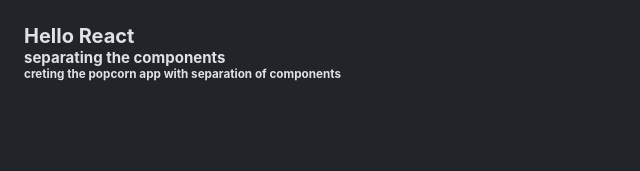
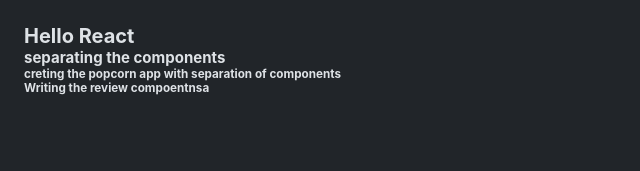
Before and after one commit to nikhilbudhathoki09/usePopcorn-React, a React (Create React App) app: page / in a window 1280 px wide. Shown: the top 171 px of the page, without its empty margins (0-640 px from the left). Built offline with nearby package versions, Linux system fonts and the light colour scheme.

Commit message:
watched movies done

```diff
--- a/src/App.js
+++ b/src/App.js
@@ -6,6 +6,7 @@
       <h1>Hello React</h1>
       <h2>separating the components</h2>
       <h3>creting the popcorn app with separation of components</h3>
+      <h3>Writing the review compoentnsa</h3>
     </div>
   );
 }
```
